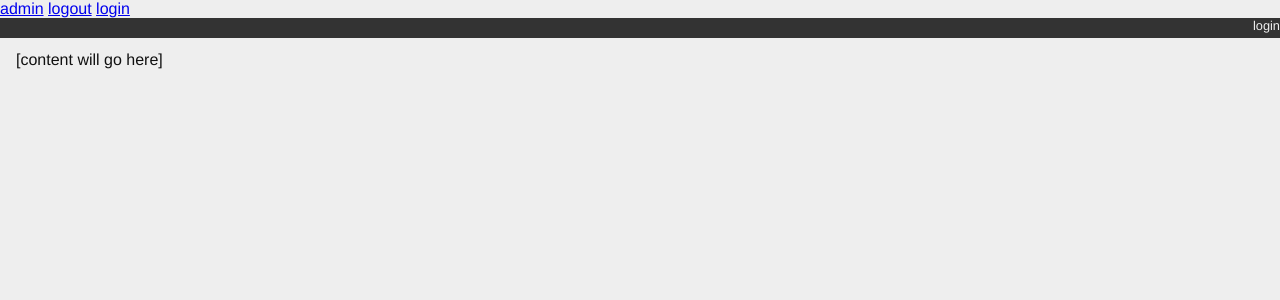
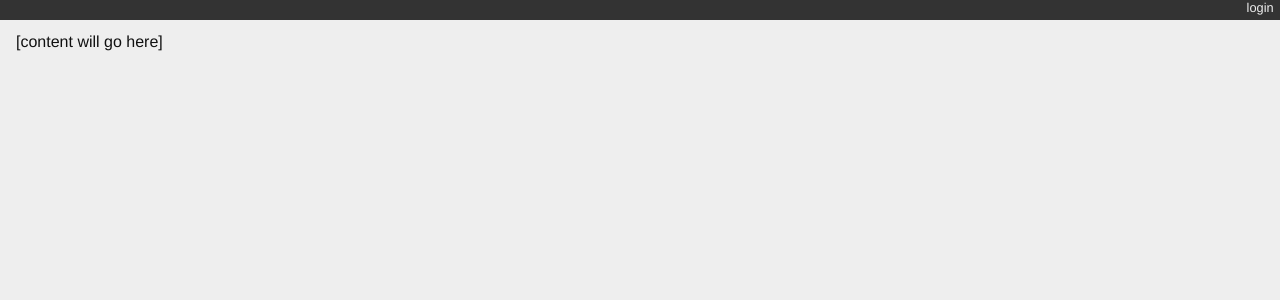
Before and after one commit to christyheaton/DjangoBlog, a Django app: template mysite/mysite/templates/base.html in a window 1280 px wide. Shown: the top 300 px of the page. Run offline with Django 3.2, Linux system fonts and the light colour scheme; the template is opened without the code that fills it, so the values that code supplies are empty; parts of the project's set-up code (start-up, migrations or seed data) failed here and were passed over.

Commit message:
fixed header line

```diff
--- a/mysite/mysite/templates/base.html
+++ b/mysite/mysite/templates/base.html
@@ -4,22 +4,16 @@
   <head>
     <title>My Django Blog</title>
     <link type="text/css" rel="stylesheet" href="{% static 'django_blog.css' %}">
-    <!-- admin link -->
-<a href="{% url 'admin:index' %}">admin</a>
-<!-- logout link -->
-<a href="{% url 'logout' %}">logout</a>
-<!-- login link -->
-<a href="{% url 'login' %}">login</a>
   </head>
   <body>
     <div id="header">
   <ul id="control-bar">
-  {% if user.is_authenticated %}
-    {% if user.is_staff %}<li>admin</li>{% endif %}
-    <li>logout</li>
-  {% else %}
-    <li>login</li>
-  {% endif %}
+    {% if user.is_authenticated %}
+      {% if user.is_staff %}<li><a href="{% url 'admin:index' %}">admin</a></li>{% endif %}
+      <li><a href="{% url 'logout' %}">logout</a></li>
+    {% else %}
+      <li><a href="{% url 'login' %}">login</a></li>
+    {% endif %}
   </ul>
 </div>
     <div id="container">
```
